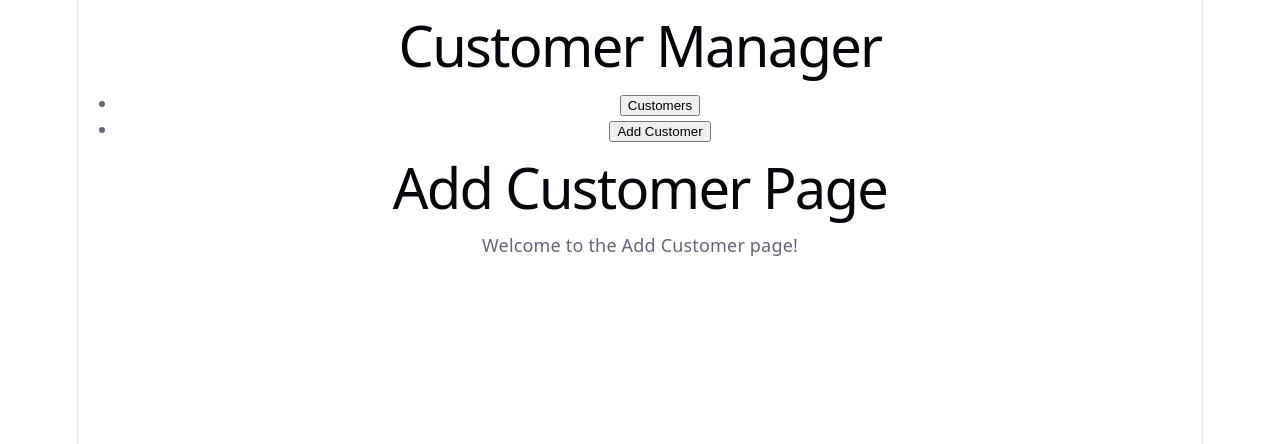
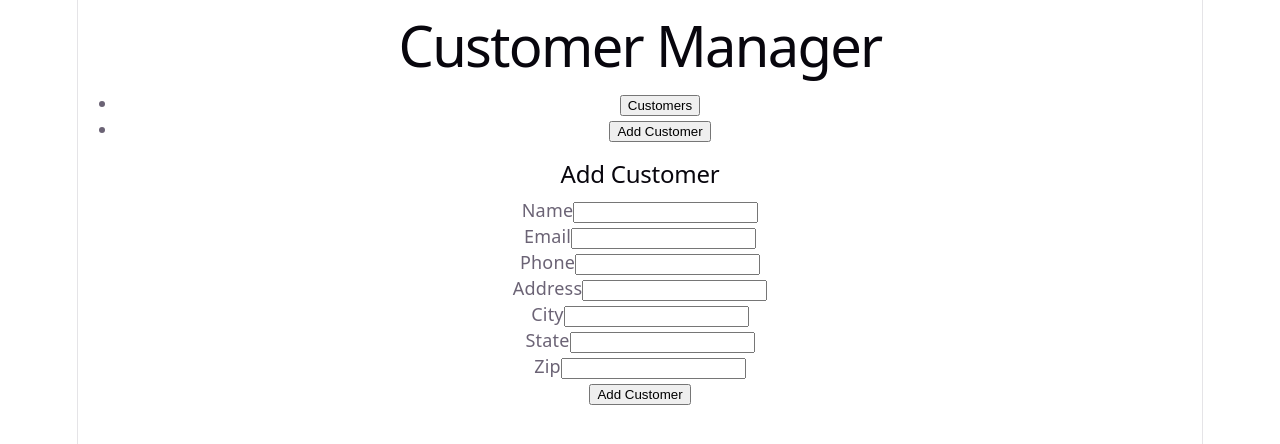
Before and after one commit to iltStudent13/customer-app, a React (Vite) app: page /add in a window 1280 px wide. Shown: the top 444 px of the page. Built offline with nearby package versions, Linux system fonts and the light colour scheme.

Commit message:
add items

```diff
--- a/db.json
+++ b/db.json
@@ -49,6 +49,16 @@
       "city": "Boston",
       "state": "MA",
       "zip": "02108"
+    },
+    {
+      "name": "Nathan",
+      "email": "nathan@gmail.com",
+      "phone": "603333333",
+      "address": "21 min st",
+      "city": "sanford",
+      "state": "me",
+      "zip": "03055",
+      "id": 6
     }
   ]
 }
--- a/src/components/Header.tsx
+++ b/src/components/Header.tsx
@@ -18,7 +18,7 @@ const Header = () => {
             </li>
             <li>
               <button
-                onClick={() => navigate("/add-customer")}
+                onClick={() => navigate("/add")}
                 className="px-3 py-1 rounded-md font-medium bg-transparent text-white hover:bg-white/10"
               >
                 Add Customer
--- a/src/pages/AddCustomer.tsx
+++ b/src/pages/AddCustomer.tsx
@@ -1,10 +1,81 @@
-function AddCustomer() {
+// AddCustomer form
+// - Should be a form that allows the user to add a new customer
+// - Should have fields for name, email, phone, address, state, zip, and city
+// - Should have a submit button that sends a POST request to /api/customers
+// - Should handle errors and display them to the user
+// - Should assign a unique id to the new customer that is +1 above the highest id in the current list of customers
+import { useState } from "react";
+import { useNavigate } from "react-router-dom";
+import { type CustomerFormData } from "../types/customer";
+import { SubmitEvent } from "react";
+
+const AddCustomer = () => {
+  const navigate = useNavigate();
+  const [formData, setFormData] = useState<CustomerFormData>({
+    name: "",
+    email: "",
+    phone: "",
+    address: "",
+    city: "",
+    state: "",
+    zip: "",
+  });
+  const [error, setError] = useState<string | null>(null);
+
+  const handleChange = (e: React.ChangeEvent<HTMLInputElement>) => {
+    setFormData({ ...formData, [e.target.name]: e.target.value });
+  };
+
+  const handleSubmit = async (e: SubmitEvent<HTMLFormElement>) => {
+    e.preventDefault();
+    try {
+      const response = await fetch("/api/customers", {
+        method: "POST",
+        headers: {
+          "Content-Type": "application/json",
+        },
+        body: JSON.stringify(formData),
+      });
+
+      if (!response.ok) {
+        throw new Error("Failed to add customer.");
+      }
+
+      navigate("/customers");
+    } catch {
+      setError("Unable to add customer. Please try again.");
+    }
+  };
+
   return (
-    <div>
-      <h1>Add Customer Page</h1>
-      <p>Welcome to the Add Customer page!</p>
-    </div>
+    <section className="p-4 text-left">
+      <h2 className="text-2xl font-semibold mb-4">Add Customer</h2>
+      {error && <p className="text-red-500 mb-4">{error}</p>}
+      <form onSubmit={handleSubmit} className="space-y-4">
+        {Object.keys(formData).map((key) => (
+          <div key={key}>
+            <label htmlFor={key} className="block font-medium mb-1">
+              {key.charAt(0).toUpperCase() + key.slice(1)}
+            </label>
+            <input
+              type="text"
+              id={key}
+              name={key}
+              value={(formData as any)[key]}
+              onChange={handleChange}
+              className="px-3 py-2 border rounded-md w-full"
+            />
+          </div>
+        ))}
+        <button
+          type="submit"
+          className="px-4 py-2 bg-blue-500 text-white rounded-md hover:bg-blue-600"
+        >
+          Add Customer
+        </button>
+      </form>
+    </section>
   );
-}
+};
 
 export default AddCustomer;
```
